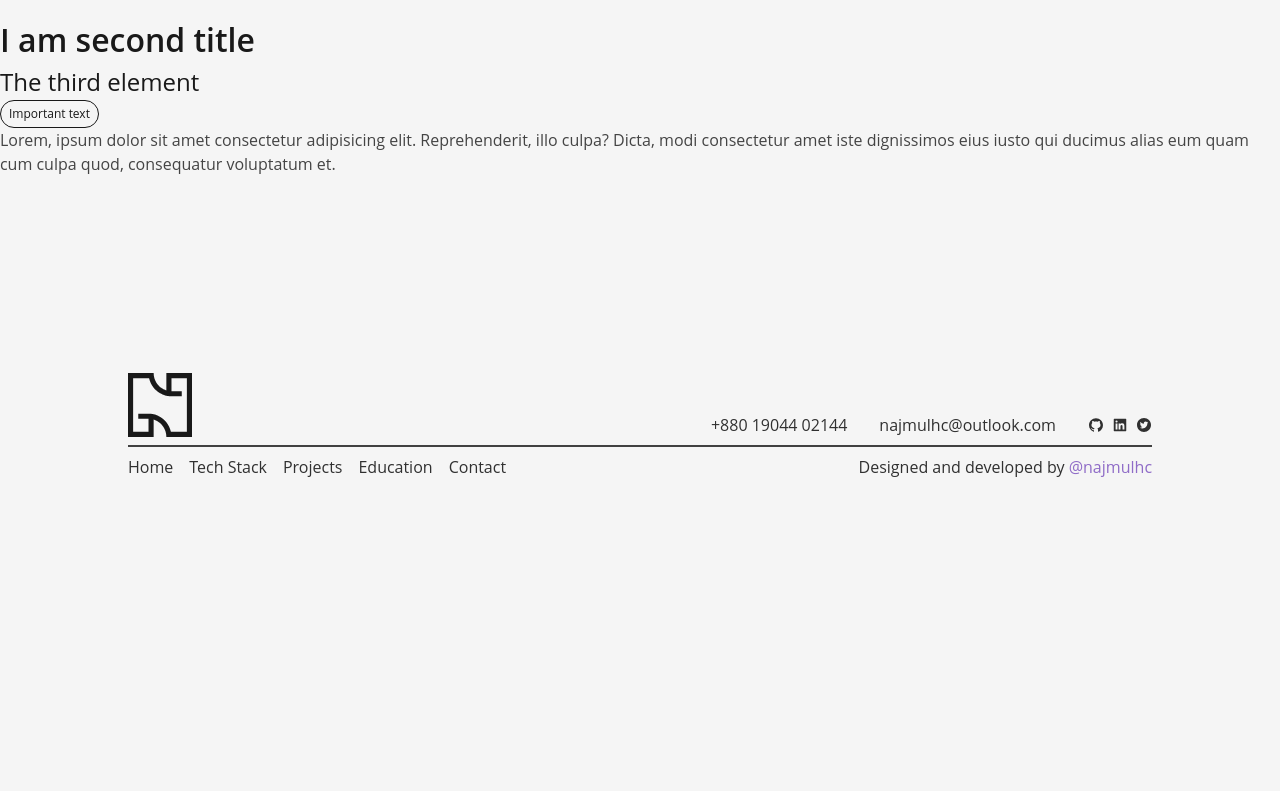
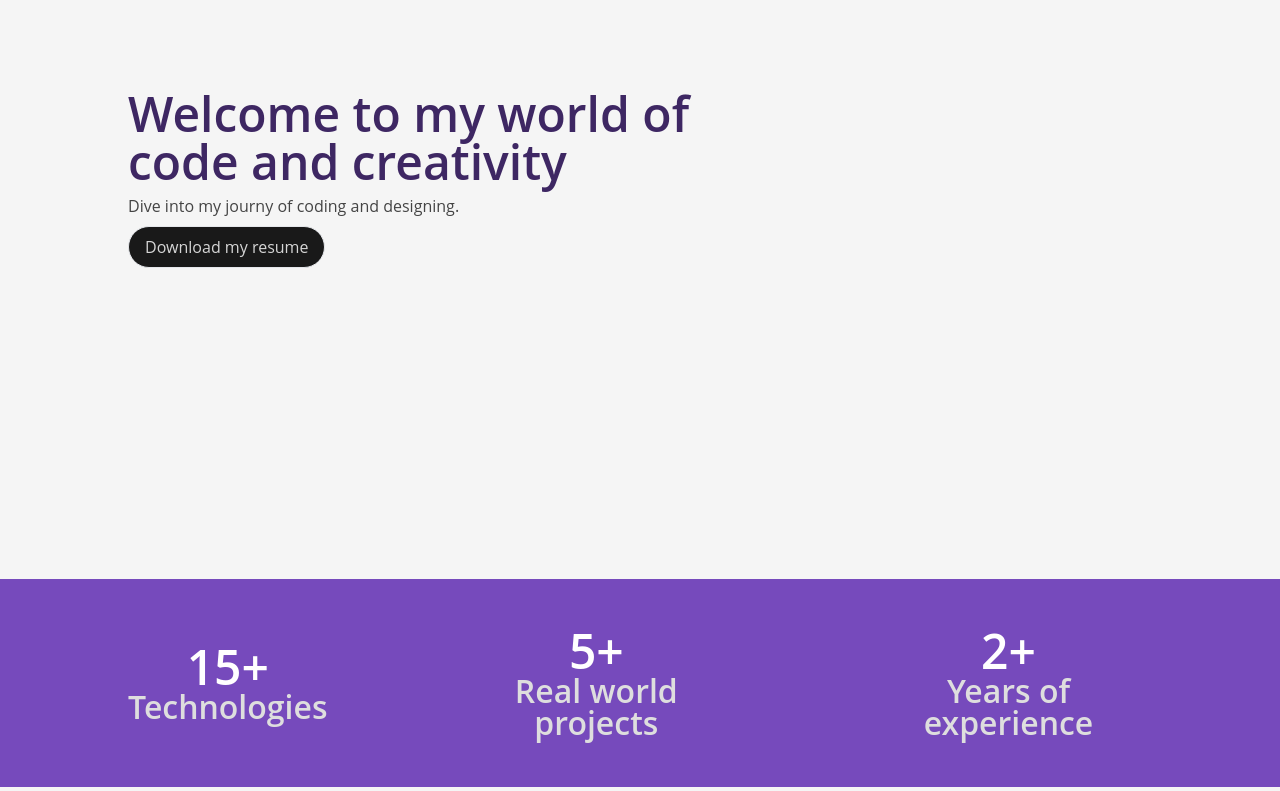
Before and after one commit to najmulhc/najmulhc-portfolio, a Next.js app: page / in a window 1280 px wide. Shown: the part 289-1080 px from the top of the page. Before the commit the page ends 800 px from the top, so only its background shows below. Built offline with nearby package versions, Linux system fonts and the light colour scheme.

Commit message:
hero and top banner is done

```diff
--- /dev/null
+++ b/src/app/components/Buttons/button.jsx
@@ -0,0 +1,10 @@
+'use client';
+const Button = ({ children, onclick, type }) => {
+  return (
+    <button type={type} onClick={onclick ? () => onclick(): console.log("nothing here")}>
+      {children}
+    </button>
+  );
+};
+
+export default Button;
--- /dev/null
+++ b/src/app/components/Pages/Home/Hero.jsx
@@ -0,0 +1,18 @@
+import { H1, P } from "../../Typography/Typography";
+import Button from "../../Buttons/button"
+const Hero = () => {
+  return (
+    <section className="mx-[128px] min-h-screen flex justify-between items-center ">
+
+        <div className="hero-text-container">
+          <H1>Welcome to my world of <br /> code and creativity</H1>
+          <P>Dive into my journy of coding and designing.</P>
+          <Button>Download my resume</Button>
+        </div>
+        {/* hero image will be here */}
+
+    </section>
+  );
+};
+
+export default Hero;
--- /dev/null
+++ b/src/app/components/Pages/Home/TopBanner.jsx
@@ -0,0 +1,21 @@
+const TopBannerSection = ({ numberText, text }) => {
+  return (
+    <div>
+      <h1 className=" font-semibold text-[48px] text-white leading-[48px]">
+        {numberText}+
+      </h1>
+      <h2 className="font-semibold text-[32px] text-[#dedede] leading-[32px]">{text}</h2>
+    </div>
+  );
+};
+const TopBanner = () => {
+  return (
+    <section className="px-[128px] bg-[#764ABC] text-white flex justify-center  gap-[128px] items-center text-center py-[48px]">
+      <TopBannerSection numberText={15} text="Technologies" />
+      <TopBannerSection numberText={5} text="Real world projects" />
+      <TopBannerSection numberText={2} text="Years of experience" />
+    </section>
+  );
+};
+
+export default TopBanner;
--- a/src/app/components/Typography/Typography.jsx
+++ b/src/app/components/Typography/Typography.jsx
@@ -1,14 +1,14 @@
 export const P = ({children, classname}) => {
-    return <p className={`p ${classname}`}>{children}</p>
+    return <p className={` ${classname} p`}>{children}</p>
 }
 export const H1 = ({children, classname}) => {
-    return <h1 className={`h1 ${classname}`}>{children}</h1>
+    return <h1 className={`${classname} h1`}>{children}</h1>
 }
 export const H2 = ({children, classname}) => {
-    return <h2 className={`h2 ${classname}`}>{children}</h2>
+    return <h2 className={`${classname} h2`}>{children}</h2>
 }
 export const H3 = ({children, classname}) => {
-    return <h3 className={`h3 ${classname}`}>{children}</h3>
+    return <h3 className={` ${classname} h3`}>{children}</h3>
 }
 export const Badge = ({children, classname}) => {
     return <div className={`p badge ${classname}`}>{children}</div>
--- a/src/app/globals.css
+++ b/src/app/globals.css
@@ -41,7 +41,7 @@ p.footer-top{
 }
 
 h1.h1 {
-    @apply font-semibold text-[48px] text-[#3E2763] dark:text-white
+    @apply font-semibold text-[48px] text-[#3E2763] dark:text-white leading-[48px]
 }
 p.p {
     @apply font-normal text-[16px] dark:text-[#cccccc] opacity-80 text-[#191919] leading-[24px]
@@ -56,3 +56,9 @@ h3.h3 {
 .badge {
     @apply font-normal text-[12px] dark:text-[#cccccc]   text-[#191919]   px-[8px] py-[4px] border border-[#191919] dark:border-[#cccccc] rounded-full inline-block
 }
+button {
+    @apply text-[16px] px-[16px] py-[8px] border rounded-full text-[#d5d5d5] bg-[#191919] dark:bg-transparent hover:bg-[#d5d5d5] hover:text-[#191919] dark:hover:bg-[#d5d5d5]
+}
+.hero-text-container{
+    @apply flex flex-col justify-start items-start gap-[8px]
+}
--- a/src/app/page.jsx
+++ b/src/app/page.jsx
@@ -1,17 +1,10 @@
-import { Badge, H1, H2, H3, P } from "./components/Typography/Typography";
-
+import Hero from "./components/Pages/Home/Hero";
+import TopBanner from "./components/Pages/Home/TopBanner";
 const HomePage = () => {
   return (
     <main className="">
-      <H1 classname=''>I am first title</H1>
-      <H2>I am second title</H2>
-      <H3>The third element</H3>
-      <Badge>Important text</Badge>
-      <P>
-        Lorem, ipsum dolor sit amet consectetur adipisicing elit. Reprehenderit,
-        illo culpa? Dicta, modi consectetur amet iste dignissimos eius iusto qui
-        ducimus alias eum quam cum culpa quod, consequatur voluptatum et.
-      </P>
+      <Hero />
+      <TopBanner />
     </main>
   );
 };
```
